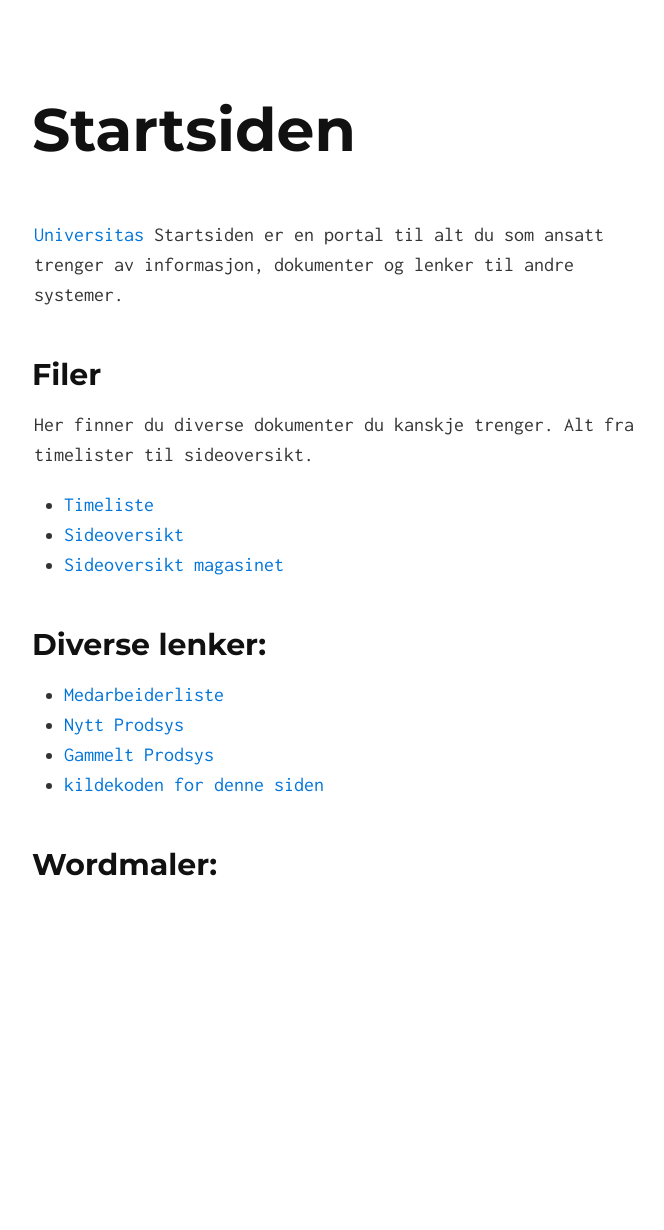
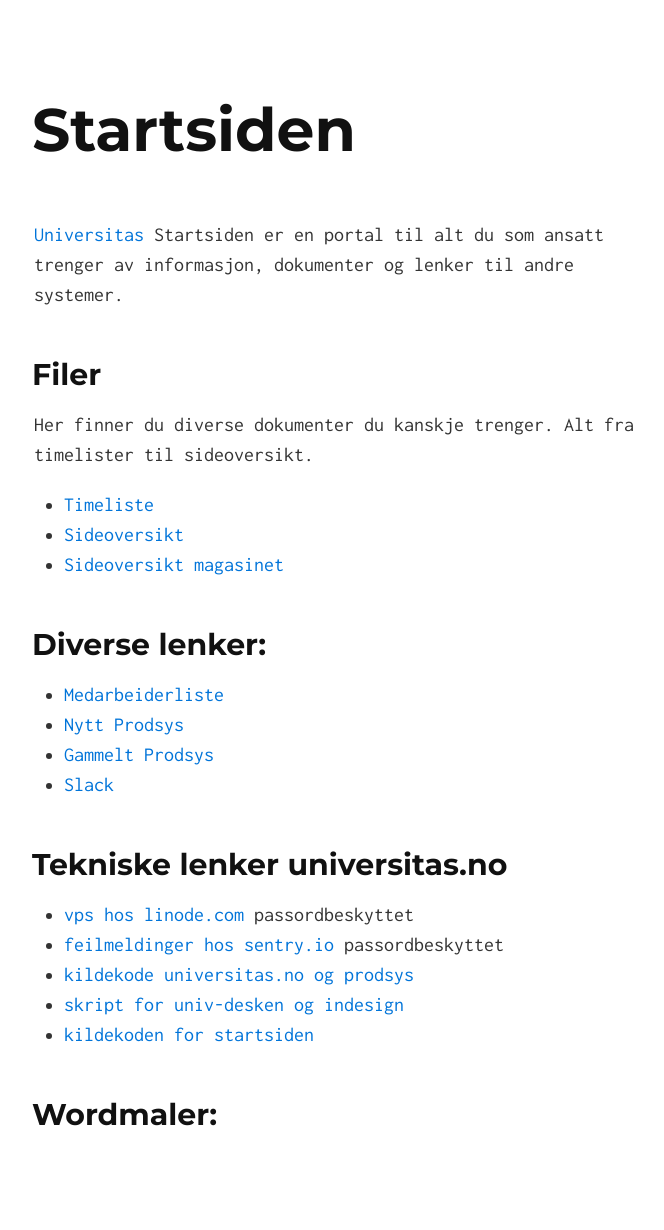
Before and after one commit to universitas/startsiden, a Jekyll site: the page built from index.md, in a window 1280 px wide. Shown: the whole page, without its empty margins (306-970 px from the left). Built offline with Jekyll 4.4.1, drawn with Linux system fonts in a browser that asks for light colours; before the commit the page ends 980 px from its top, so only the background shows below that.

Commit message:
Update index.md

```diff
--- a/index.md
+++ b/index.md
@@ -15,7 +15,15 @@
 - [Medarbeiderliste](https://docs.google.com/spreadsheets/d/1uxtmDUd8Z6PkeF9SHpDPhhEL8AxZ0yUskgcLLqDF6x4/edit?usp=sharing&authkey=CL2FxbQC)
 - [Nytt Prodsys](http://universitas.no/prodsys/)
 - [Gammelt Prodsys](http://oldwww.universitas.no/admin/produser/)
-- [kildekoden for denne siden](https://github.com/universitas/universitas.github.io)
+- [Slack](https://universitas.slack.com/messages)
+
+## Tekniske lenker universitas.no
+
+- [vps hos linode.com](https://manager.linode.com/linodes/dashboard/tassen-docker) passordbeskyttet
+- [feilmeldinger hos sentry.io](https://sentry.io/universitas/) passordbeskyttet
+- [kildekode universitas.no og prodsys](https://github.com/universitas/universitas.no)
+- [skript for univ-desken og indesign](https://github.com/universitas/tassendesken)
+- [kildekoden for startsiden](https://github.com/universitas/universitas.github.io)
 
 
 ## Wordmaler:
```
